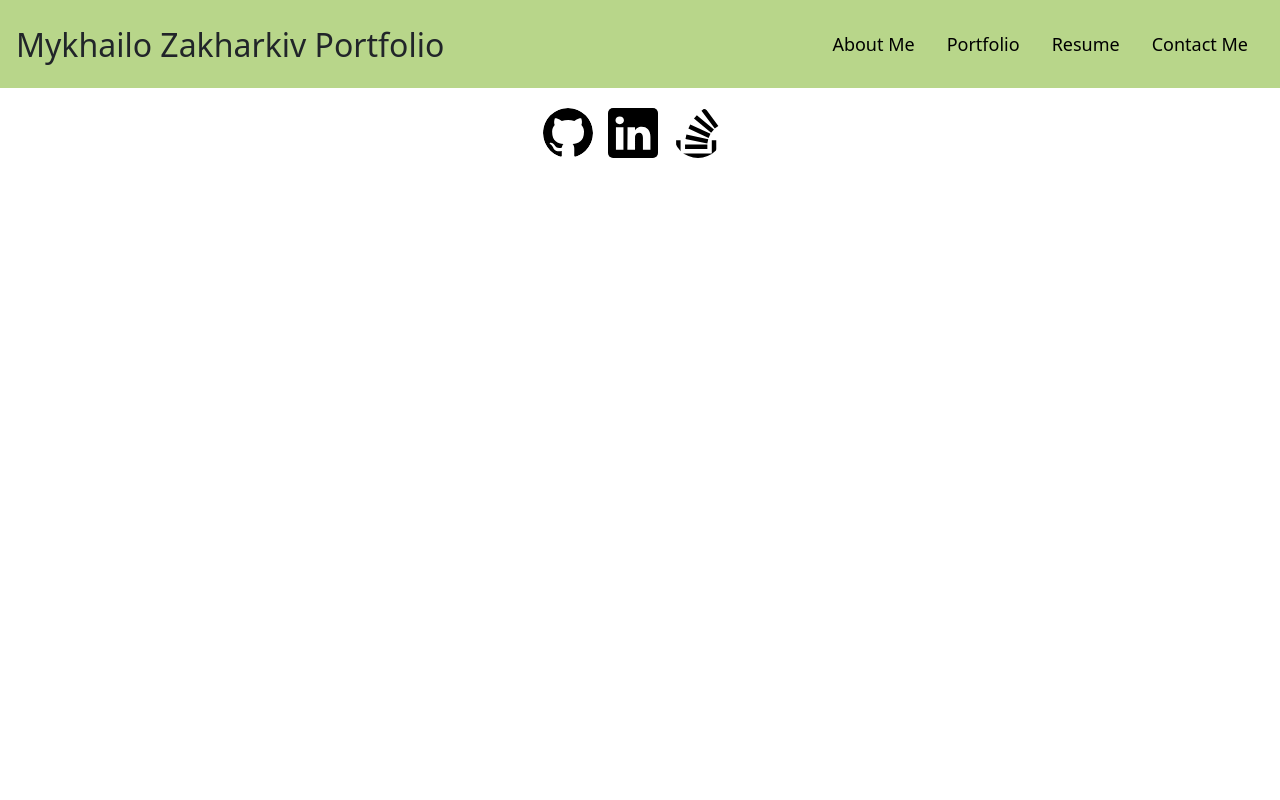
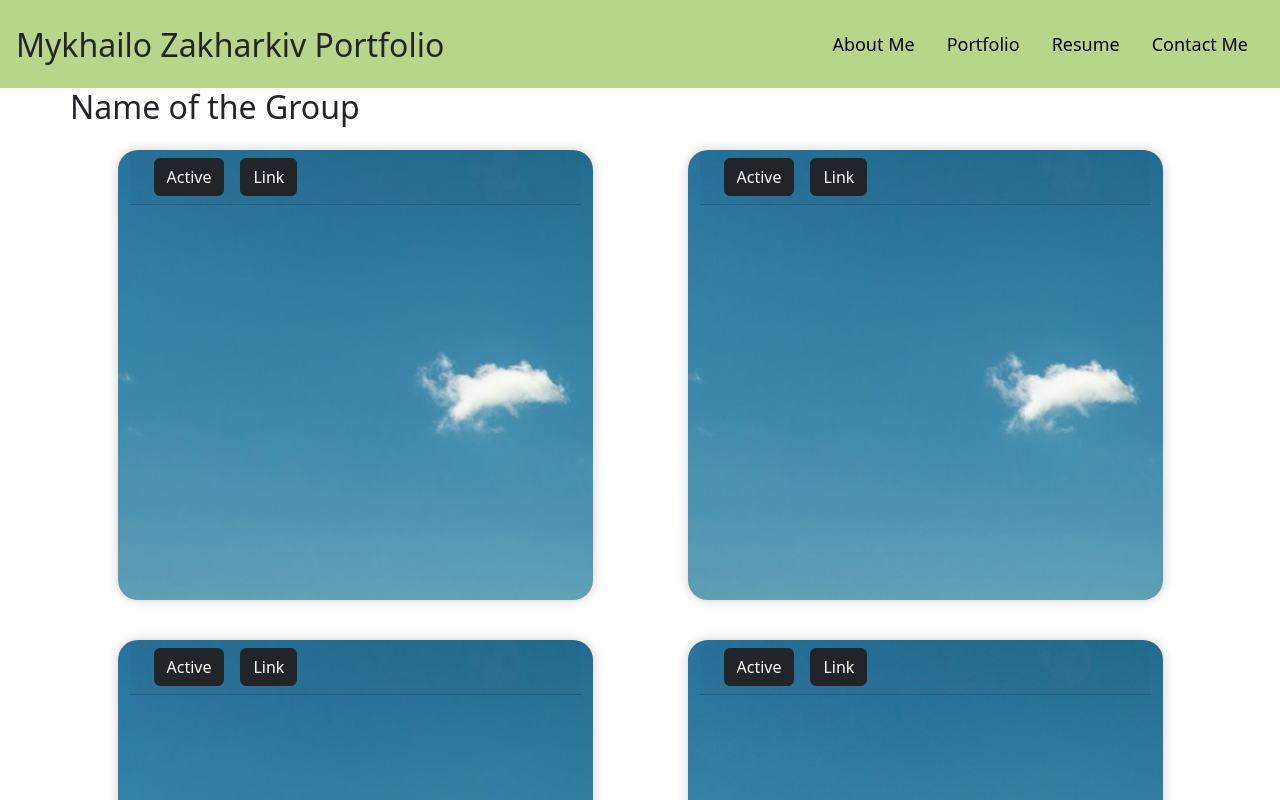
Before and after one commit to MykhailoZakh/React-Rendering-Portfolio, a React app: page /portfolio in a window 1280 px wide. Shown: the top 800 px of the page. Built offline with nearby package versions, Linux system fonts and the light colour scheme; the HTML template or start-up script is replaced by a standard one.

Commit message:
fixing navbar, addong card for portfolio and add style for them

```diff
--- a/src/App.css
+++ b/src/App.css
@@ -1,3 +1,4 @@
 main {
   background-color: white;
+  margin-top: 88px;
 }
--- a/src/components/About-Me/about.css
+++ b/src/components/About-Me/about.css
@@ -10,7 +10,7 @@ h2 {
   margin-top: 10px;
 }
 
-p {
+.about {
   margin: 30px;
   background-color: aliceblue;
   padding: 20px;
--- a/src/components/About-Me/index.jsx
+++ b/src/components/About-Me/index.jsx
@@ -4,7 +4,7 @@ export default function About() {
     <section>
       <img src="public\mykhaportrait.jpg" alt="portrait" />
       <h2>About Me</h2>
-      <p>
+      <p className="about">
         Meet Alex, a determined student who recently moved to America with a
         fervent passion for programming. Navigating the challenges of a new
         country and culture, Alex's eyes sparkle with the excitement of pursuing
--- a/src/components/Nav-Bar/index.jsx
+++ b/src/components/Nav-Bar/index.jsx
@@ -3,26 +3,26 @@ import "./nav.css";
 
 function NavBar() {
   return (
-    <nav className="navbar h-100 px-3 py-3">
+    <nav className="navbar px-3 py-3 fixed-top">
       <h2>Mykhailo Zakharkiv Portfolio</h2>
       <ul className="nav justify-content-end">
         <li className="nav-item">
-          <Link to="/" className="nav-link active">
+          <Link to="/" className="nav-link nav-a">
             About Me
           </Link>
         </li>
         <li className="nav-item">
-          <Link to="/Portfolio" className="nav-link active">
+          <Link to="/portfolio" className="nav-link nav-a">
             Portfolio
           </Link>
         </li>
         <li className="nav-item">
-          <Link to="/Resume" className="nav-link active">
+          <Link to="/resume" className="nav-link nav-a">
             Resume
           </Link>
         </li>
         <li className="nav-item">
-          <Link to="/Contact" className="nav-link ">
+          <Link to="/contact" className="nav-link nav-a">
             Contact Me
           </Link>
         </li>
--- a/src/components/Nav-Bar/nav.css
+++ b/src/components/Nav-Bar/nav.css
@@ -2,19 +2,19 @@
   background-color: rgb(184, 214, 138);
 }
 
-.nav-item a {
+.nav-a {
   color: black;
   font-size: 18px;
   border-radius: 5px;
   /* border: 1px black solid; */
 }
 
-.nav-item a:hover {
+.nav-a:hover {
   transform: scale(1.2);
   background-color: rgb(165, 193, 123);
   color: rgb(81, 246, 191);
 }
 
-.nav-item a:active {
+.nav-a:active {
   color: black;
 }
--- a/src/components/Portfolio/index.jsx
+++ b/src/components/Portfolio/index.jsx
@@ -1,3 +1,17 @@
-export default function About() {
-    return <div></div>
+import "./portfolio.css";
+import Card from "./projectCard";
+export default function Portfolio() {
+  return (
+    <section className="wrapper ">
+      <div className="container">
+        <h2 className="row">Name of the Group</h2>
+        <div className="row d-flex justify-content-around">
+          <Card />
+          <Card />
+          <Card />
+          <Card />
+        </div>
+      </div>
+    </section>
+  );
 }
--- a/src/components/Portfolio/portfolio.css
+++ b/src/components/Portfolio/portfolio.css
@@ -0,0 +1,94 @@
+.card {
+  border: none;
+  transition: all 500ms cubic-bezier(0.19, 1, 0.22, 1);
+  overflow: hidden;
+  border-radius: 20px;
+  min-height: 450px;
+  box-shadow: 0 0 12px 0 rgba(0, 0, 0, 0.2);
+
+  @media (max-width: 768px) {
+    min-height: 450px;
+  }
+
+  @media (max-width: 420px) {
+    min-height: 400px;
+  }
+
+  &.card-has-bg {
+    transition: all 500ms cubic-bezier(0.19, 1, 0.22, 1);
+    background-size: 120%;
+    background-repeat: no-repeat;
+    background-position: center center;
+    &:before {
+      content: "";
+      position: absolute;
+      top: 0;
+      right: 0;
+      bottom: 0;
+      left: 0;
+      background: inherit;
+      -webkit-filter: grayscale(1);
+      -moz-filter: grayscale(100%);
+      -ms-filter: grayscale(100%);
+      -o-filter: grayscale(100%);
+      filter: grayscale(100%);
+    }
+
+    &:hover {
+      transform: scale(0.98);
+      box-shadow: 0 0 5px -2px rgba(0, 0, 0, 0.3);
+      background-size: 130%;
+      transition: all 500ms cubic-bezier(0.19, 1, 0.22, 1);
+
+      .card-img-overlay {
+        transition: all 800ms cubic-bezier(0.19, 1, 0.22, 1);
+        background: rgb(255, 186, 33);
+        background: linear-gradient(
+          0deg,
+          rgba(255, 186, 33, 0.5) 0%,
+          rgba(255, 186, 33, 1) 100%
+        );
+      }
+    }
+  }
+  .card-footer {
+    background: none;
+    border-top: none;
+    .media {
+      img {
+        border: solid 3px rgba(255, 255, 255, 0.3);
+      }
+    }
+  }
+  .card-title {
+    font-weight: 800;
+  }
+  .card-meta {
+    color: rgba(0, 0, 0, 0.3);
+    text-transform: uppercase;
+    font-weight: 500;
+    letter-spacing: 2px;
+  }
+  .card-body {
+    transition: all 500ms cubic-bezier(0.19, 1, 0.22, 1);
+  }
+  &:hover {
+    .card-body {
+      margin-top: 30px;
+      transition: all 800ms cubic-bezier(0.19, 1, 0.22, 1);
+    }
+    cursor: pointer;
+    transition: all 800ms cubic-bezier(0.19, 1, 0.22, 1);
+  }
+  .card-img-overlay {
+    transition: all 800ms cubic-bezier(0.19, 1, 0.22, 1);
+    background: rgb(255, 186, 33);
+    background: linear-gradient(
+      0deg,
+      rgba(255, 186, 33, 0.3785889355742297) 0%,
+      rgba(255, 186, 33, 1) 100%
+    );
+  }
+}
+@media (max-width: 767px) {
+}
--- /dev/null
+++ b/src/components/Portfolio/projectCard.jsx
@@ -0,0 +1,24 @@
+export default function Card() {
+  return (
+    <section
+      className="card text-center col-sm-12 col-md-12 col-lg-5 mb-4 mx-1 my-3"
+      style={{backgroundImage: 'url("public/contactBG.jpg")'}}
+    >
+      <div className="card-header">
+        <ul className="nav nav-pills card-header-pills">
+          <li className="nav-item">
+            <button type="button" className="btn btn-dark mx-3">
+              Active
+            </button>
+          </li>
+          <li className="nav-item">
+            <button type="button" className="btn btn-dark">
+              Link
+            </button>
+          </li>
+        </ul>
+      </div>
+      <article className="card-body"></article>
+    </section>
+  );
+}
```
Also changed, not shown: src/main.jsx (+5 -5 lines).
